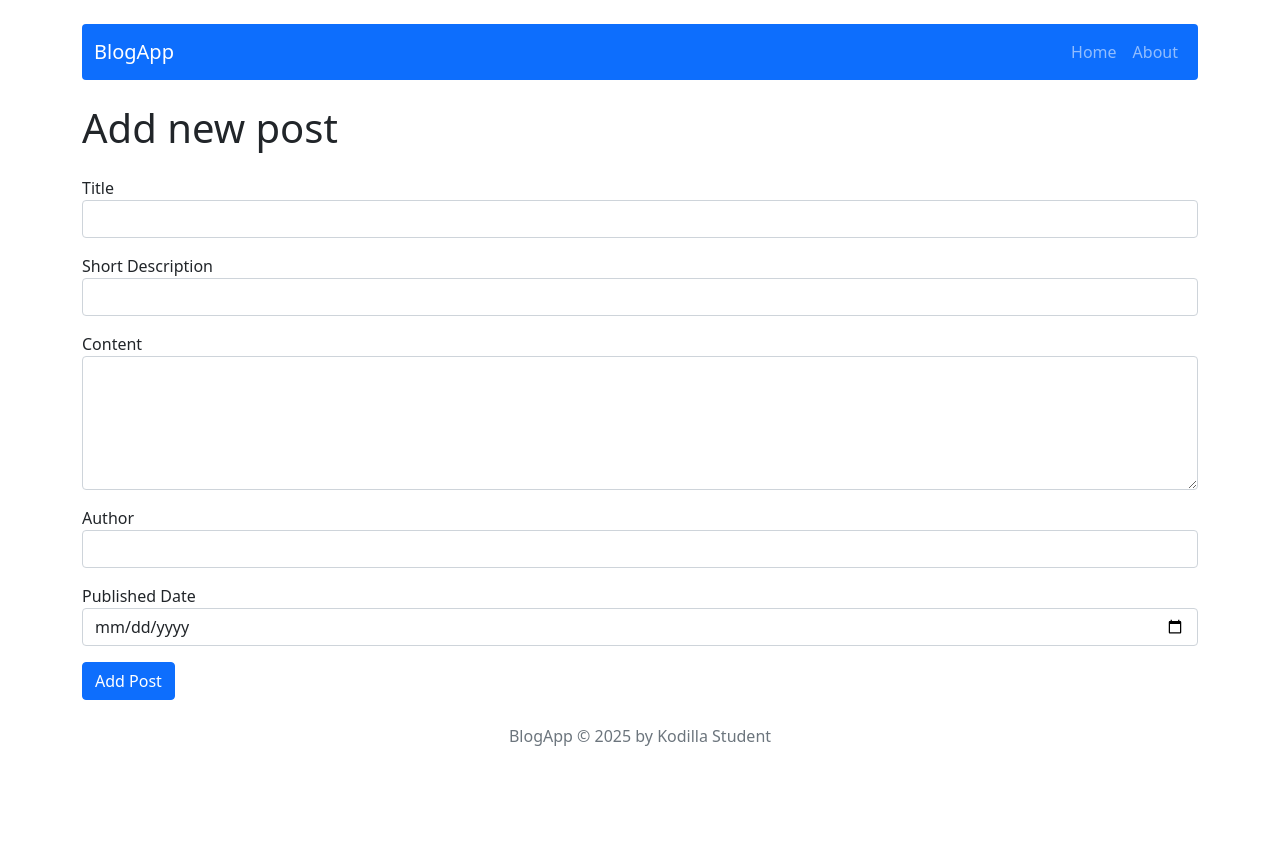
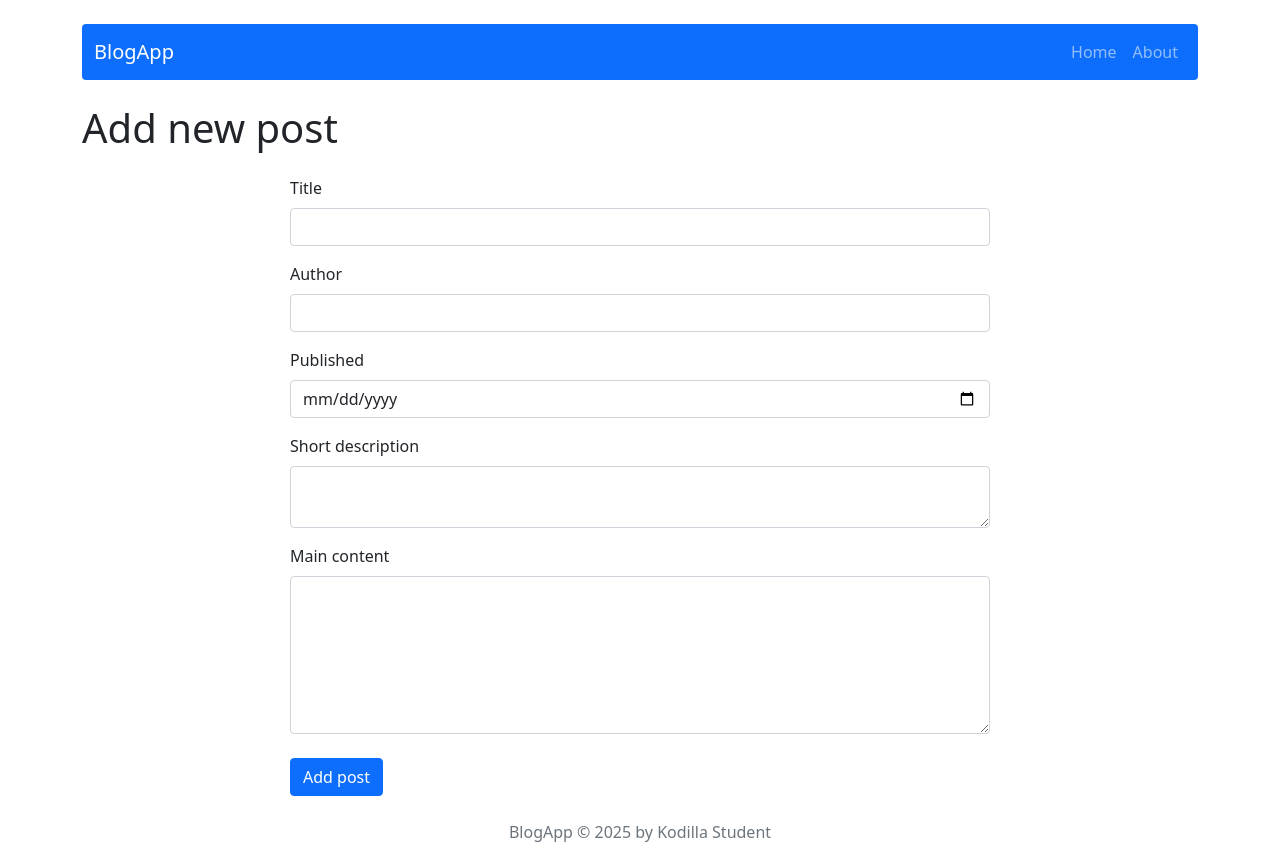
Before and after one commit to lukaszzwolak/blog-app, a React (Create React App) app: page /post/add in a window 1280 px wide. Before the commit the page ends 800 px from the top, so only its background shows below. Built offline with nearby package versions, Linux system fonts and the light colour scheme.

Commit message:
implement add post functionality and reusable PostForm component

```diff
--- a/src/components/features/AddPostForm.js
+++ b/src/components/features/AddPostForm.js
@@ -1,82 +1,20 @@
-import { useState } from 'react';
 import { useDispatch } from 'react-redux';
 import { addPost } from '../../redux/postsRedux';
 import { useNavigate } from 'react-router-dom';
-import { Form, Button } from 'react-bootstrap';
+import PostForm from './PostForm';
 import { v4 as uuidv4 } from 'uuid';
 
 const AddPostForm = () => {
     const dispatch = useDispatch();
     const navigate = useNavigate();
 
-    const [title, setTitle] = useState('');
-    const [shortDescription, setShortDescription] = useState('');
-    const [content, setContent] = useState('');
-    const [author, setAuthor] = useState('');
-    const [publishedDate, setPublishedDate] = useState('');
-
-    const handleSubmit = e => {
-        e.preventDefault();
-
-        const newPost = {
-            id: uuidv4(),
-            title,
-            shortDescription,
-            content,
-            author,
-            publishedDate,
-        };
-
-        dispatch(addPost(newPost));
+    const handleSubmit = post => {
+        dispatch(addPost({ ...post, id: uuidv4() }));
         navigate('/');
     };
 
     return (
-        <form onSubmit={handleSubmit}>
-            <label>Title</label><br />
-            <input
-                value={title}
-                onChange={e => setTitle(e.target.value)}
-                required
-                className="form-control mb-3"
-            />
-
-            <label>Short Description</label><br />
-            <input
-                value={shortDescription}
-                onChange={e => setShortDescription(e.target.value)}
-                required
-                className="form-control mb-3"
-            />
-
-            <label>Content</label><br />
-            <textarea
-                value={content}
-                onChange={e => setContent(e.target.value)}
-                required
-                rows="5"
-                className="form-control mb-3"
-            ></textarea>
-
-            <label>Author</label><br />
-            <input
-                value={author}
-                onChange={e => setAuthor(e.target.value)}
-                required
-                className="form-control mb-3"
-            />
-
-            <label>Published Date</label><br />
-            <input
-                type="date"
-                value={publishedDate}
-                onChange={e => setPublishedDate(e.target.value)}
-                required
-                className="form-control mb-3"
-            />
-
-            <button type="submit" className="btn btn-primary">Add Post</button>
-        </form>
+        <PostForm action={handleSubmit} actionText="Add post" />
     );
 };
 
--- /dev/null
+++ b/src/components/features/EditPostForm.js
@@ -0,0 +1,32 @@
+import { useParams, Navigate, useNavigate } from 'react-router-dom';
+import { useDispatch, useSelector } from 'react-redux';
+import { getPostById, editPost } from '../../redux/postsRedux';
+import PostForm from './PostForm';
+
+const EditPostForm = () => {
+    const { id } = useParams();
+    const post = useSelector(state => getPostById(state, id));
+    const dispatch = useDispatch();
+    const navigate = useNavigate();
+
+    if (!post) return <Navigate to="/" />;
+
+    const handleSubmit = postData => {
+        dispatch(editPost({ ...postData, id }));
+        navigate('/');
+    };
+
+    return (
+        <PostForm
+            action={handleSubmit}
+            actionText="Edit post"
+            title={post.title}
+            author={post.author}
+            publishedDate={post.publishedDate}
+            shortDescription={post.shortDescription}
+            content={post.content}
+        />
+    );
+};
+
+export default EditPostForm;
--- /dev/null
+++ b/src/components/features/PostForm.js
@@ -0,0 +1,81 @@
+import { useState } from 'react';
+import { Form, Button } from 'react-bootstrap';
+import PropTypes from 'prop-types';
+
+const PostForm = ({ action, actionText, ...props }) => {
+    const [title, setTitle] = useState(props.title || '');
+    const [author, setAuthor] = useState(props.author || '');
+    const [publishedDate, setPublishedDate] = useState(props.publishedDate || '');
+    const [shortDescription, setShortDescription] = useState(props.shortDescription || '');
+    const [content, setContent] = useState(props.content || '');
+
+    const handleSubmit = e => {
+        e.preventDefault();
+        action({ title, author, publishedDate, shortDescription, content });
+    };
+
+    return (
+        <Form onSubmit={handleSubmit} className="mx-auto" style={{ maxWidth: '700px' }}>
+            <Form.Group className="mb-3">
+                <Form.Label>Title</Form.Label>
+                <Form.Control
+                    type="text"
+                    value={title}
+                    onChange={e => setTitle(e.target.value)}
+                    required
+                />
+            </Form.Group>
+
+            <Form.Group className="mb-3">
+                <Form.Label>Author</Form.Label>
+                <Form.Control
+                    type="text"
+                    value={author}
+                    onChange={e => setAuthor(e.target.value)}
+                    required
+                />
+            </Form.Group>
+
+            <Form.Group className="mb-3">
+                <Form.Label>Published</Form.Label>
+                <Form.Control
+                    type="date"
+                    value={publishedDate}
+                    onChange={e => setPublishedDate(e.target.value)}
+                    required
+                />
+            </Form.Group>
+
+            <Form.Group className="mb-3">
+                <Form.Label>Short description</Form.Label>
+                <Form.Control
+                    as="textarea"
+                    rows={2}
+                    value={shortDescription}
+                    onChange={e => setShortDescription(e.target.value)}
+                    required
+                />
+            </Form.Group>
+
+            <Form.Group className="mb-4">
+                <Form.Label>Main content</Form.Label>
+                <Form.Control
+                    as="textarea"
+                    rows={6}
+                    value={content}
+                    onChange={e => setContent(e.target.value)}
+                    required
+                />
+            </Form.Group>
+
+            <Button variant="primary" type="submit">{actionText}</Button>
+        </Form>
+    );
+};
+
+PostForm.propTypes = {
+    action: PropTypes.func.isRequired,
+    actionText: PropTypes.string.isRequired,
+};
+
+export default PostForm;
--- a/src/components/pages/NotFound.js
+++ b/src/components/pages/NotFound.js
@@ -0,0 +1,7 @@
+import { Navigate } from 'react-router-dom';
+
+const NotFound = () => {
+    return <Navigate to="/" />;
+};
+
+export default NotFound;
--- a/src/components/pages/PostEdit.js
+++ b/src/components/pages/PostEdit.js
@@ -0,0 +1,12 @@
+import EditPostForm from '../features/EditPostForm';
+
+const PostEdit = () => {
+    return (
+        <>
+            <h1 className="mb-4">Edit post</h1>
+            <EditPostForm />
+        </>
+    );
+};
+
+export default PostEdit;
--- a/src/redux/postsRedux.js
+++ b/src/redux/postsRedux.js
@@ -2,10 +2,12 @@
 const createActionName = actionName => `app/posts/${actionName}`;
 const DELETE_POST = createActionName('DELETE_POST');
 const ADD_POST = createActionName('ADD_POST');
+const EDIT_POST = createActionName('EDIT_POST');
 
 // ACTION CREATORS
 export const deletePost = id => ({ type: DELETE_POST, payload: id, });
 export const addPost = post => ({ type: ADD_POST, payload: post });
+export const editPost = post => ({ type: EDIT_POST, payload: post });
 
 // SELECTORS
 export const getAllPosts = state => state.posts;
@@ -18,6 +20,9 @@ const postsReducer = (statePart = [], action) => {
             return [...statePart, action.payload];
         case DELETE_POST:
             return statePart.filter(post => post.id !== action.payload);
+        case EDIT_POST:
+            return statePart.map(post =>
+                post.id === action.payload.id ? { ...post, ...action.payload } : post);
         default:
             return statePart;
     }
```
Also changed, not shown: 1 other file (tests, documents, lock files or other folders).
